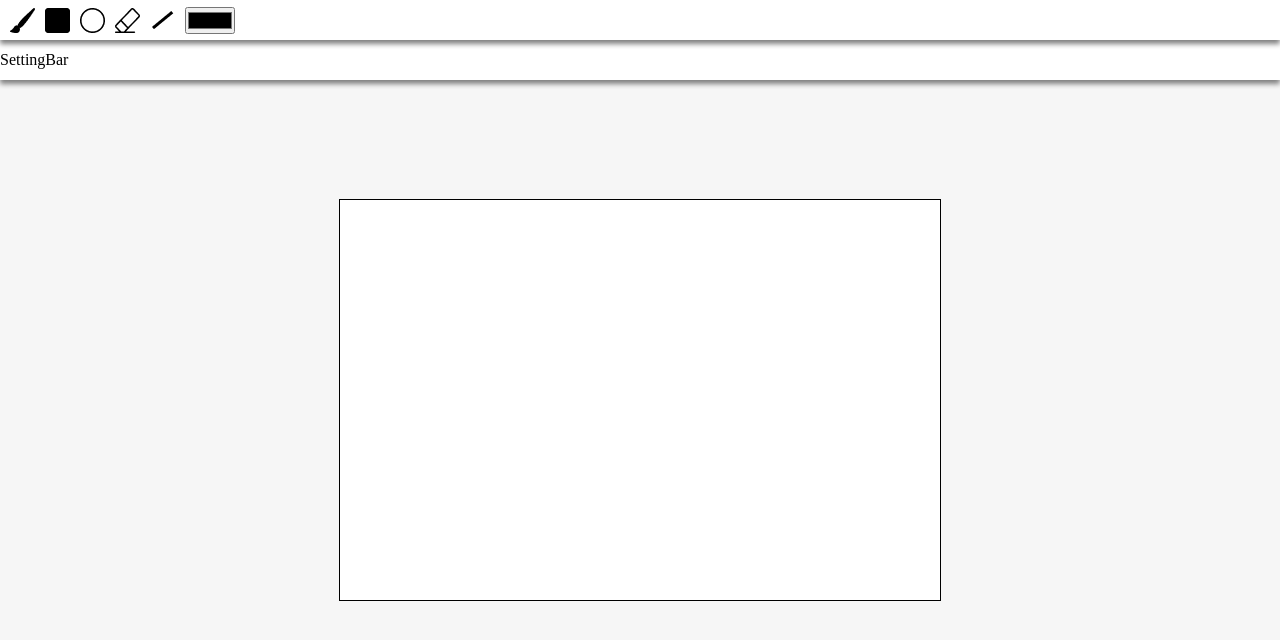
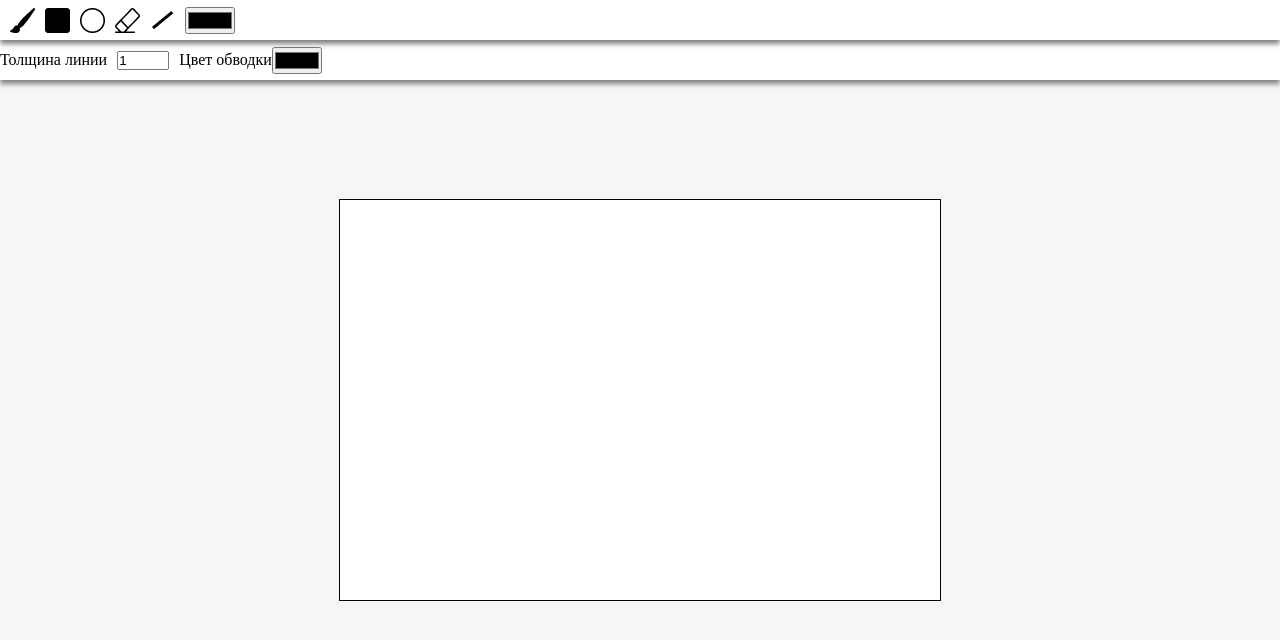
Before and after one commit to Tilek04/Paint-online, a React (Vite) app: page / in a window 1280 px wide. Shown: the top 640 px of the page. Built offline with nearby package versions, Linux system fonts and the light colour scheme.

Commit message:
Create border for draw and change color

```diff
--- a/src/Tools/Tool.js
+++ b/src/Tools/Tool.js
@@ -4,6 +4,19 @@
     this.ctx = canvas.getContext("2d");
     this.destroyEvent();
   }
+
+set fillColor(color) {
+  this.ctx.fillStyle = color
+}
+
+set strokeColor(color) {
+  this.ctx.strokeStyle = color
+}
+
+set lineWidth(width) {
+  this.ctx.lineWidth = width
+}
+
   destroyEvent() {
     this.canvas.onmouseup = null;
     this.canvas.onmousedown = null;
--- a/src/components/SettingBar.jsx
+++ b/src/components/SettingBar.jsx
@@ -1,8 +1,22 @@
-import React from 'react'
-import "../styles/Toolbar.scss"
+import React from "react";
+import toolState from "../store/toolState";
+import "../styles/Toolbar.scss";
 
 export const SettingBar = () => {
   return (
-    <div className='setting-bar'>SettingBar</div>
-  )
-}
+    <div className="setting-bar">
+      <label htmlFor="line-width">Толщина линии</label>
+      <input
+      onChange={e => toolState.setLineWidth(e.target.value)}
+        style={{ margin: "0  10px" }}
+        type="number"
+        id="line-width"
+        defaultValue={1}
+        min={1}
+        max={50}
+      />
+      <label htmlFor="stroke-color">Цвет обводки</label>
+      <input onChange={e => toolState.setStrokeColor(e.target.value)} type="color" id="stroke-color" />
+    </div>
+  );
+};
--- a/src/components/Toolbar.jsx
+++ b/src/components/Toolbar.jsx
@@ -10,6 +10,11 @@
 import Line from "../Tools/LIne";
 
 export const Toolbar = () => {
+  const changeColor = (e) => {
+    toolState.setStrokeColor(e.target.value);
+    toolState.setFillColor(e.target.value);
+  };
+
   return (
     <div className="toolbar">
       <button
@@ -37,8 +42,11 @@
         onClick={() =>
           toolState.setTool(new Line(canvasState.canvas))
         }></button>
-      <input style={{ marginLeft: 10 }} type="color" />
-
+      <input
+        onChange={(e) => changeColor(e)}
+        style={{ marginLeft: 10 }}
+        type="color"
+      />
     </div>
   );
 };
--- a/src/store/toolState.js
+++ b/src/store/toolState.js
@@ -8,6 +8,15 @@
     setTool(tool) {
         this.tool = tool
     }
+    setFillColor(color) {
+        this.tool.fillColor = color
+    }
+    setStrokeColor(color) {
+        this.tool.strokeColor = color
+    }
+    setLineWidth(width) {
+        this.tool.lineWidth = width
+    }
 }
 
 export default new ToolState();
```
